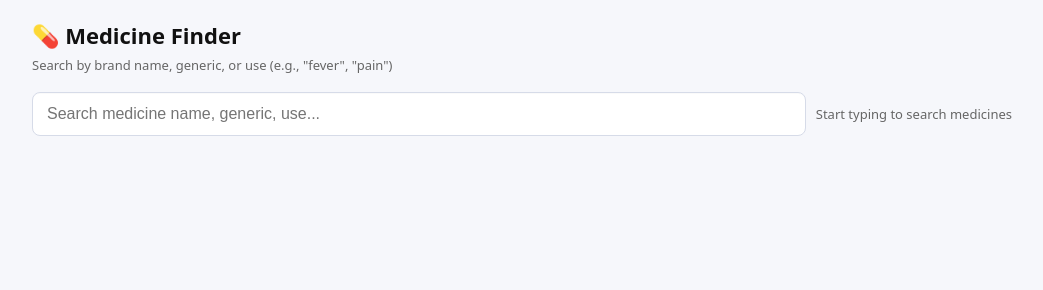
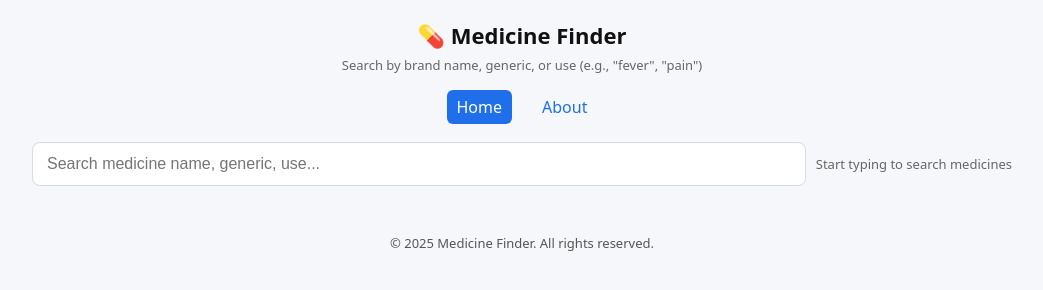
Before and after one commit to AhadScars/Medicine-Finder, a plain HTML site: page index.html in a window 1280 px wide. Shown: the whole page, without its empty margins (118-1161 px from the left). Drawn offline with Linux system fonts and the light colour scheme.

Commit message:
make about us page

```diff
--- /dev/null
+++ b/about.css
@@ -0,0 +1,169 @@
+/* === Base Styles === */
+:root {
+  font-family: system-ui, -apple-system, "Segoe UI", Roboto, Arial, sans-serif;
+  color: #111;
+}
+
+body {
+  margin: 0;
+  background: #f6f7fb;
+  padding: 20px;
+}
+
+.container {
+  max-width: 900px;
+  margin: 0 auto;
+}
+
+/* === Header === */
+header {
+  text-align: center;
+  margin-bottom: 30px;
+}
+
+header h1 {
+  font-size: 26px;
+  margin-bottom: 6px;
+}
+
+.home-link {
+  text-decoration: none;
+  color: #1f6feb;
+}
+
+.home-link:hover {
+  text-decoration: underline;
+}
+
+.meta {
+  color: #666;
+  font-size: 13px;
+  margin-bottom: 10px;
+}
+
+/* === Navigation Bar === */
+.nav {
+  display: flex;
+  justify-content: center;
+  gap: 20px;
+  margin-top: 10px;
+}
+
+.nav a {
+  color: #1f6feb;
+  text-decoration: none;
+  font-weight: 500;
+  padding: 6px 10px;
+  border-radius: 6px;
+  transition: background 0.2s ease;
+}
+
+.nav a:hover {
+  background-color: #e8f0fe;
+}
+
+.nav a.active {
+  background-color: #1f6feb;
+  color: white;
+}
+
+/* === Main Content === */
+main {
+  background: #fff;
+  padding: 30px;
+  border-radius: 12px;
+  box-shadow: 0 2px 6px rgba(0, 0, 0, 0.08);
+}
+
+section {
+  margin-bottom: 40px;
+}
+
+h2 {
+  color: #1f6feb;
+  font-size: 20px;
+  margin-bottom: 15px;
+  border-left: 4px solid #1f6feb;
+  padding-left: 8px;
+}
+
+/* === About Me Section === */
+.about-box {
+  display: flex;
+  align-items: flex-start;
+  gap: 20px;
+  flex-wrap: wrap;
+}
+
+.about-box img {
+  width: 150px;
+  height: 150px;
+  border-radius: 50%;
+  object-fit: cover;
+  border: 3px solid #e6e9f2;
+}
+
+.about-box p {
+  flex: 1;
+  font-size: 16px;
+  color: #333;
+  line-height: 1.6;
+}
+
+/* === About Website Section === */
+.about-site p {
+  font-size: 16px;
+  color: #333;
+  line-height: 1.6;
+  margin-bottom: 15px;
+}
+
+/* === Back to Home Button === */
+.back-home {
+  text-align: center;
+  margin-top: 30px;
+}
+
+.back-home a {
+  display: inline-block;
+  background-color: #1f6feb;
+  color: #fff;
+  padding: 10px 18px;
+  border-radius: 6px;
+  text-decoration: none;
+  transition: background 0.2s ease;
+}
+
+.back-home a:hover {
+  background-color: #155cc5;
+}
+
+/* === Footer === */
+footer {
+  text-align: center;
+  margin-top: 40px;
+  color: #555;
+  font-size: 13px;
+}
+
+/* === Responsive Design === */
+@media (max-width: 600px) {
+  body {
+    padding: 10px;
+  }
+
+  main {
+    padding: 20px;
+  }
+
+  .about-box {
+    flex-direction: column;
+    align-items: center;
+    text-align: center;
+  }
+
+  .about-box img {
+    width: 120px;
+    height: 120px;
+  }
+}
--- a/index.html
+++ b/index.html
@@ -1,5 +1,5 @@
 <!doctype html>
-<html lang="hi">
+<html lang="en">
 <head>
   <meta charset="utf-8" />
   <meta name="viewport" content="width=device-width,initial-scale=1" />
@@ -8,11 +8,20 @@
 </head>
 <body>
 <div class="container">
+
+  <!-- Header -->
   <header>
     <h1>💊 Medicine Finder</h1>
     <div class="meta">Search by brand name, generic, or use (e.g., "fever", "pain")</div>
+
+    <!-- Navigation -->
+    <nav class="nav">
+      <a href="index.html" class="active">Home</a>
+      <a href="aboutindex.html">About</a>
+    </nav>
   </header>
 
+  <!-- Search Section -->
   <div class="search-wrap">
     <input id="search" type="search" placeholder="Search medicine name, generic, use..." aria-label="Search medicines" />
     <div style="min-width:120px;text-align:right">
@@ -24,7 +33,7 @@
   <div id="results" class="grid" aria-live="polite"></div>
 
   <div id="noResults" class="no-results" style="display:none;margin-top:12px;">
-      ❌ Koi result nahi mila.<br />Try generic name, less characters (e.g., "parac"), or general use like "fever".
+    ❌ No results found.<br />Try generic name, fewer characters (e.g., "parac"), or general use like "fever".
   </div>
 </div>
 
@@ -36,6 +45,11 @@
   </div>
 </div>
 
+<!-- Footer -->
+<footer>
+  <p>© 2025 Medicine Finder. All rights reserved.</p>
+</footer>
+
 <script src="script.js"></script>
 </body>
 </html>
--- a/style.css
+++ b/style.css
@@ -7,6 +7,38 @@ body {
   margin: 0;
   background: #f6f7fb;
   padding: 20px;
+}
+.nav {
+  display: flex;
+  justify-content: center;
+  gap: 20px;
+  margin-top: 10px;
+}
+
+.nav a {
+  color: #1f6feb;
+  text-decoration: none;
+  font-weight: 500;
+  padding: 6px 10px;
+  border-radius: 6px;
+  transition: background 0.2s ease;
+}
+
+.nav a:hover {
+  background-color: #e8f0fe;
+}
+
+.nav a.active {
+  background-color: #1f6feb;
+  color: white;
+}
+
+/* === Footer === */
+footer {
+  text-align: center;
+  margin-top: 40px;
+  color: #555;
+  font-size: 13px;
 }
 
 .container {
@@ -18,6 +50,7 @@ header {
   display: flex;
   flex-direction: column;
   gap: 6px;
+  text-align: center;
   margin-bottom: 18px;
 }
 
```
Also changed, not shown: aboutindex.html (added, +68 -0 lines), your-photo.jpg (added). Lines whose indentation alone changed are shown as unchanged.
